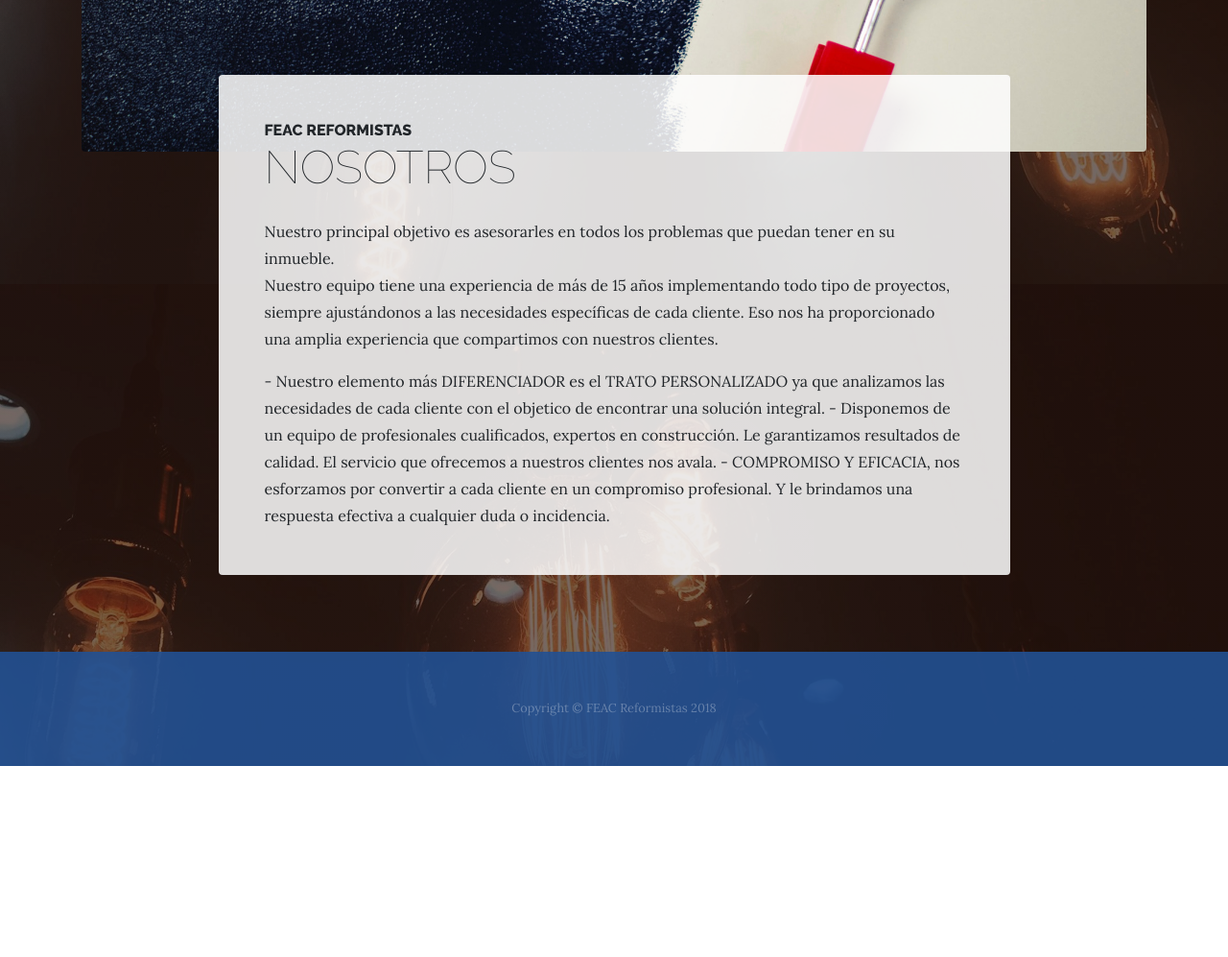
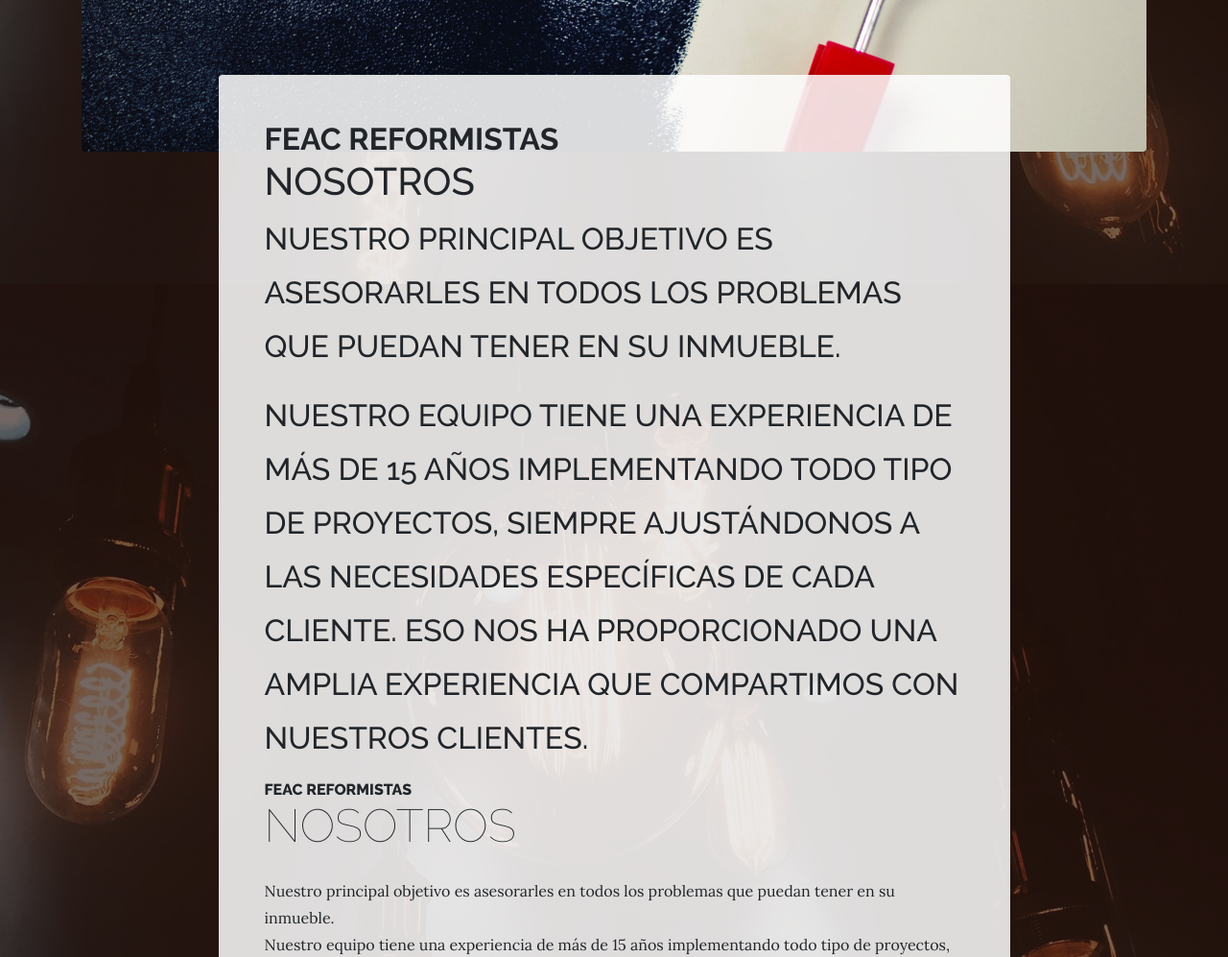
Before and after one commit to FeacReformistas/feac, a plain HTML site: page nosotros.html in a window 1280 px wide. Shown: the part 680-1677 px from the top of the page at 96% size. Before the commit the page ends 1478 px from the top, so only its background shows below. Drawn offline with Linux system fonts and the light colour scheme.

Commit message:
nosotros.html

```diff
--- a/nosotros.html
+++ b/nosotros.html
@@ -65,6 +65,18 @@
             <div class="col-xl-9 col-lg-10 mx-auto">
               <div class="bg-faded rounded p-5">
                 <h2 class="section-heading mb-4">
+
+                  <!-- Fondo principal -->
+<div class="background">
+  <!-- Bloque centrado -->
+  <div class="centered-box">
+    <b>FEAC REFORMISTAS</b>
+    <h1>NOSOTROS</h1>
+    <p>Nuestro principal objetivo es asesorarles en todos los problemas que puedan tener en su inmueble.</p>
+    <p>Nuestro equipo tiene una experiencia de más de 15 años implementando todo tipo de proyectos, siempre ajustándonos a las necesidades específicas de cada cliente. Eso nos ha proporcionado una amplia experiencia que compartimos con nuestros clientes.</p>
+  </div>
+</div>
+
                   <span class="section-heading-upper">FEAC Reformistas</span>
                   <span class="section-heading-lower">Nosotros</span>
                 </h2>
```
